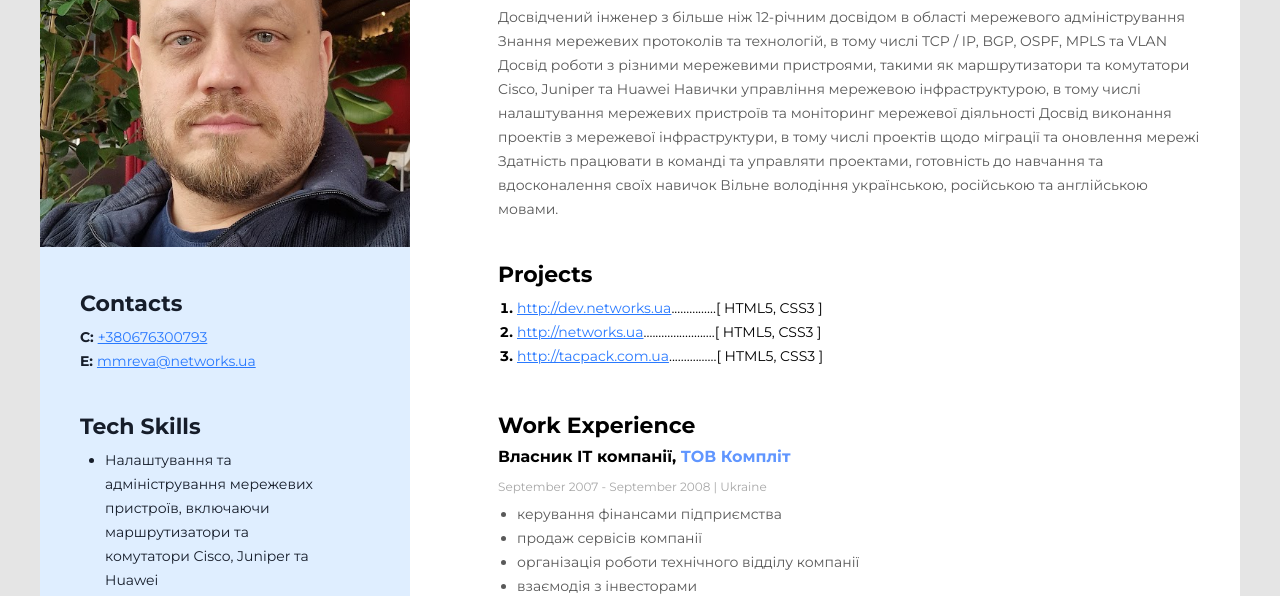
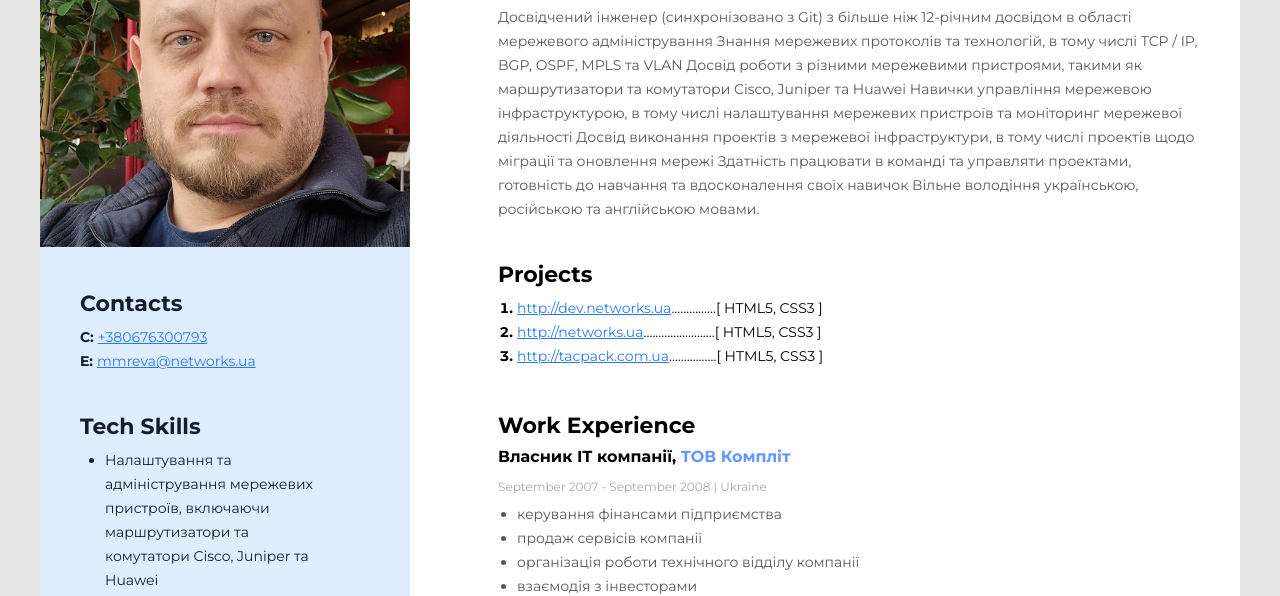
Before and after one commit to mmreva/myresume, a plain HTML site: page index.html in a window 1280 px wide. Shown: the part 203-799 px from the top of the page. Drawn offline with Linux system fonts and the light colour scheme.

Commit message:
Update index.html

```diff
--- a/index.html
+++ b/index.html
@@ -33,7 +33,7 @@
 <div class="about-me">
     <h2 class="myprofession">Приватний підприємець який хоче стати програмістом. Інженер програміст. </h2>
     <h1 class="my-name">Максим Рева</h1>
-    <p class="my-summary">Досвідчений інженер з більше ніж 12-річним досвідом в області мережевого адміністрування
+    <p class="my-summary">Досвідчений інженер (синхронізовано з Git) з більше ніж 12-річним досвідом в області мережевого адміністрування
     Знання мережевих протоколів та технологій, в тому числі TCP / IP, BGP, OSPF, MPLS та VLAN
     Досвід роботи з різними мережевими пристроями, такими як маршрутизатори та комутатори Cisco, Juniper та Huawei
     Навички управління мережевою інфраструктурою, в тому числі налаштування мережевих пристроїв та моніторинг мережевої
```
